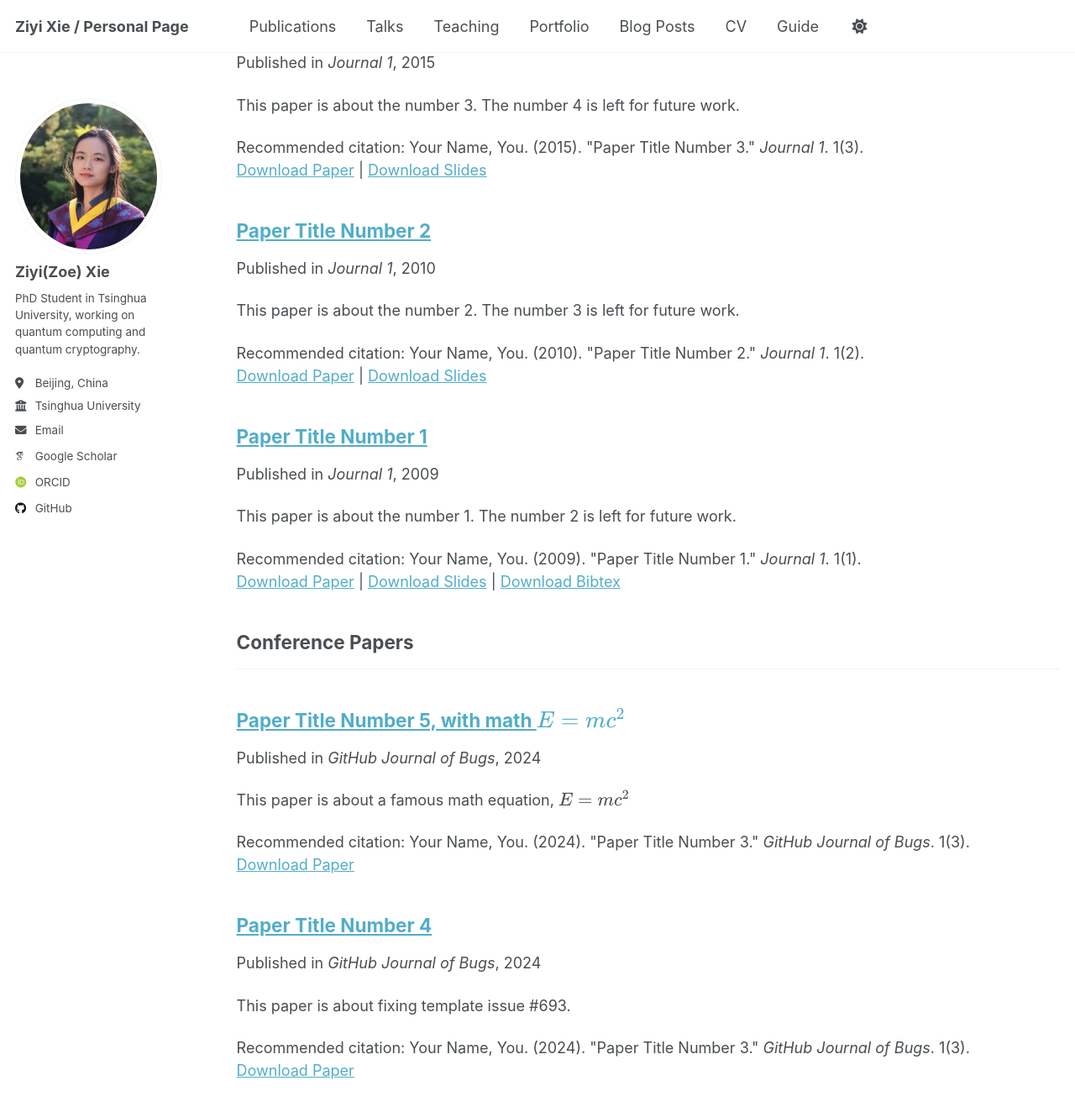
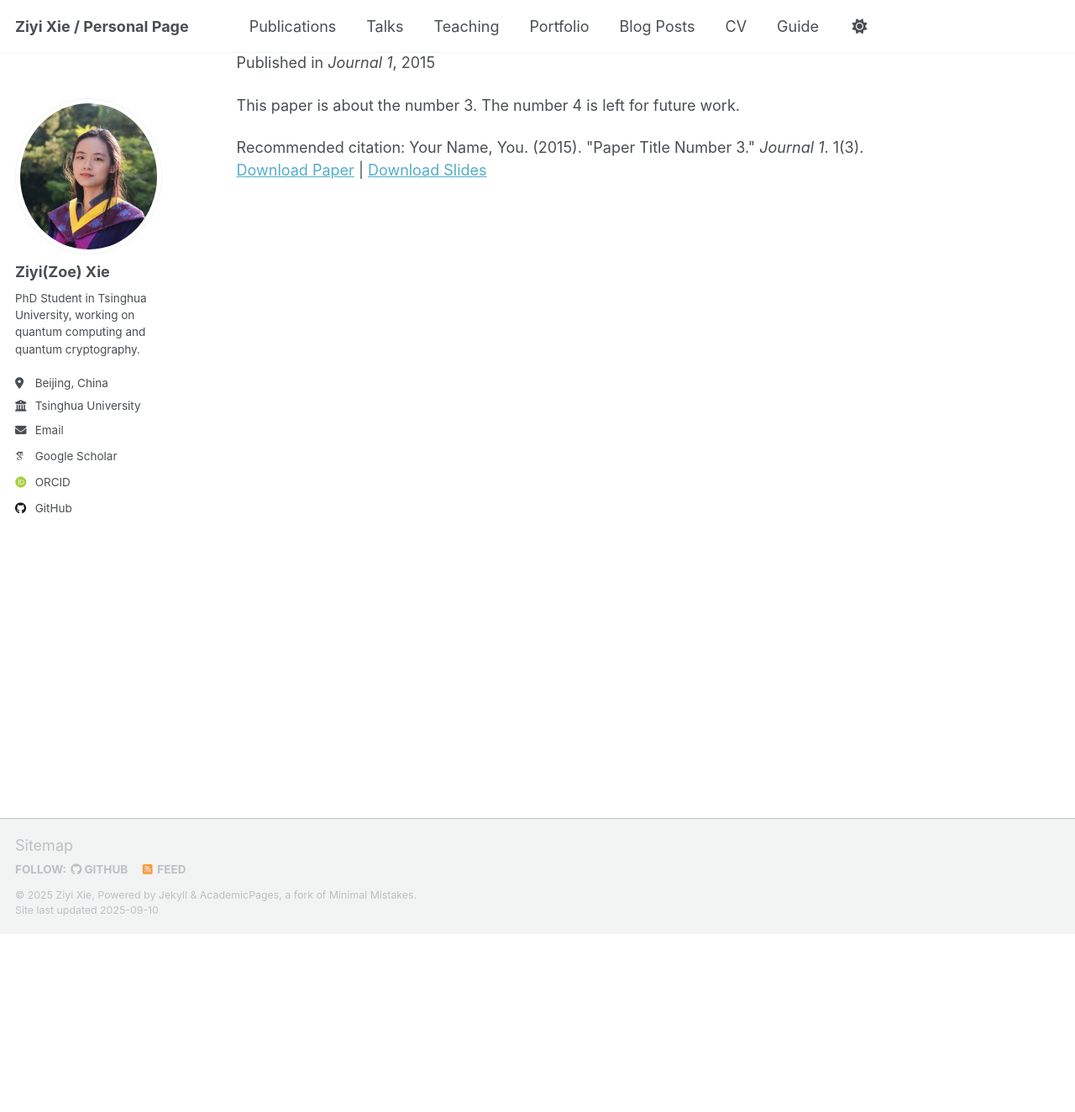
Before and after one commit to zoeabcd/zoeabcd.github.io, a Jekyll site: the page built from _pages/publications.html, in a window 1280 px wide and 1400 px high, scrolled down 288 px. Shown: the top 1324 px of the window at 84% size. Built offline with Jekyll 4.4.1, drawn with Linux system fonts in a browser that asks for light colours; some web fonts are replaced; a script that is not in the unit is left out.

```diff
--- a/_publications/2009-10-01-paper-title-number-1.md
+++ /dev/null
@@ -1,14 +0,0 @@
----
-title: "Paper Title Number 1"
-collection: publications
-category: manuscripts
-permalink: /publication/2009-10-01-paper-title-number-1
-excerpt: 'This paper is about the number 1. The number 2 is left for future work.'
-date: 2009-10-01
-venue: 'Journal 1'
-slidesurl: 'http://academicpages.github.io/files/slides1.pdf'
-paperurl: 'http://academicpages.github.io/files/paper1.pdf'
-bibtexurl: 'http://academicpages.github.io/files/bibtex1.bib'
-citation: 'Your Name, You. (2009). &quot;Paper Title Number 1.&quot; <i>Journal 1</i>. 1(1).'
----
-The contents above will be part of a list of publications, if the user clicks the link for the publication than the contents of section will be rendered as a full page, allowing you to provide more information about the paper for the reader. When publications are displayed as a single page, the contents of the above "citation" field will automatically be included below this section in a smaller font.
--- a/_publications/2010-10-01-paper-title-number-2.md
+++ /dev/null
@@ -1,14 +0,0 @@
----
-title: "Paper Title Number 2"
-collection: publications
-category: manuscripts
-permalink: /publication/2010-10-01-paper-title-number-2
-excerpt: 'This paper is about the number 2. The number 3 is left for future work.'
-date: 2010-10-01
-venue: 'Journal 1'
-slidesurl: 'http://academicpages.github.io/files/slides2.pdf'
-paperurl: 'http://academicpages.github.io/files/paper2.pdf'
-citation: 'Your Name, You. (2010). &quot;Paper Title Number 2.&quot; <i>Journal 1</i>. 1(2).'
----
-
-The contents above will be part of a list of publications, if the user clicks the link for the publication than the contents of section will be rendered as a full page, allowing you to provide more information about the paper for the reader. When publications are displayed as a single page, the contents of the above "citation" field will automatically be included below this section in a smaller font.
--- a/_publications/2025-06-08-paper-title-number-5.md
+++ /dev/null
@@ -1,13 +0,0 @@
----
-title: "Paper Title Number 5, with math $$E=mc^2$$"
-collection: publications
-category: conferences
-permalink: /publication/2024-02-17-paper-title-number-4
-excerpt: 'This paper is about a famous math equation, $$E=mc^2$$'
-date: 2024-02-17
-venue: 'GitHub Journal of Bugs'
-paperurl: 'http://academicpages.github.io/files/paper3.pdf'
-citation: 'Your Name, You. (2024). &quot;Paper Title Number 3.&quot; <i>GitHub Journal of Bugs</i>. 1(3).'
----
-
-Using [MathJax](https://www.mathjax.org/) in the description is supported - $$E=mc^2$$ - however, the use must be mindful that the default delimiters are `$$...$$` and `\\[...\\]` which differs from the `$...$` that is typically expected.
```
Also changed, not shown: _publications/2025-09-01-The-curious-case-of-XOR-repetition-of-MoE-games.md (renamed from _publications/2024-02-17-paper-title-number-4.md, +7 -9 lines).
